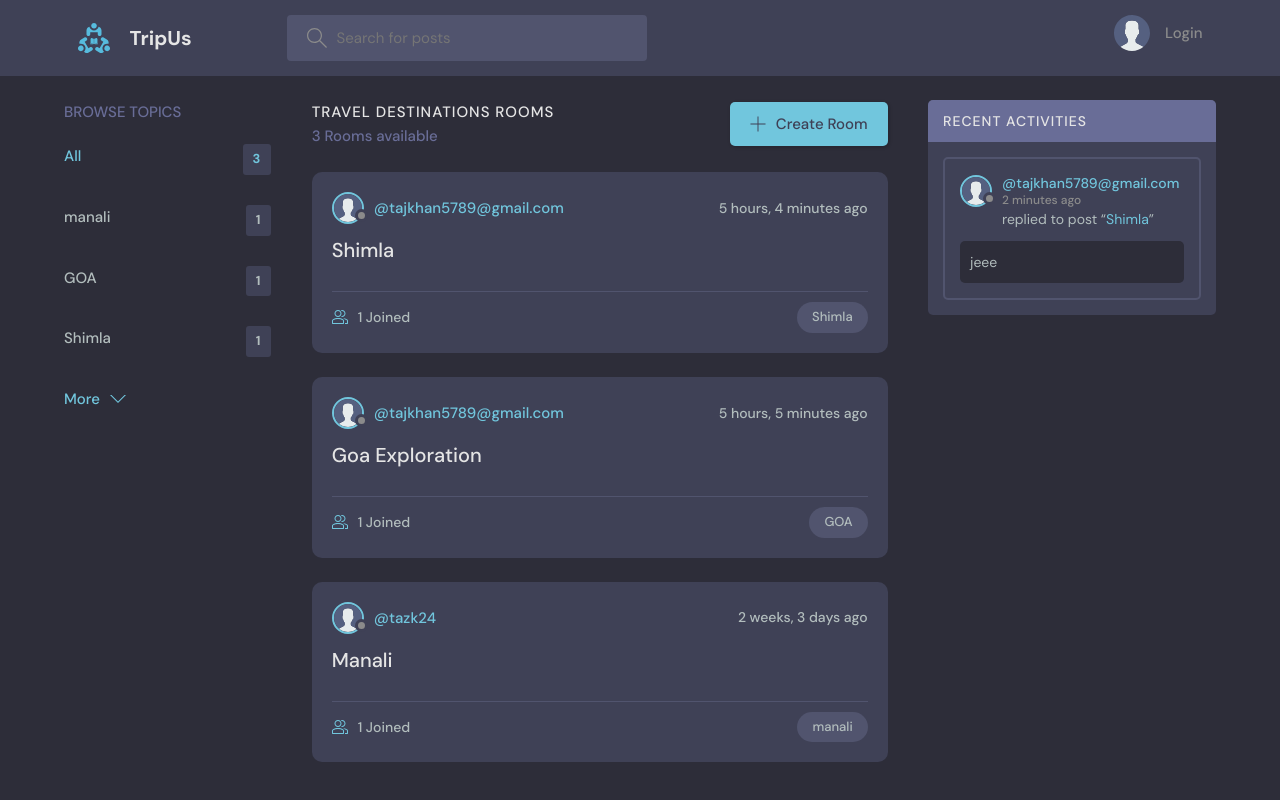
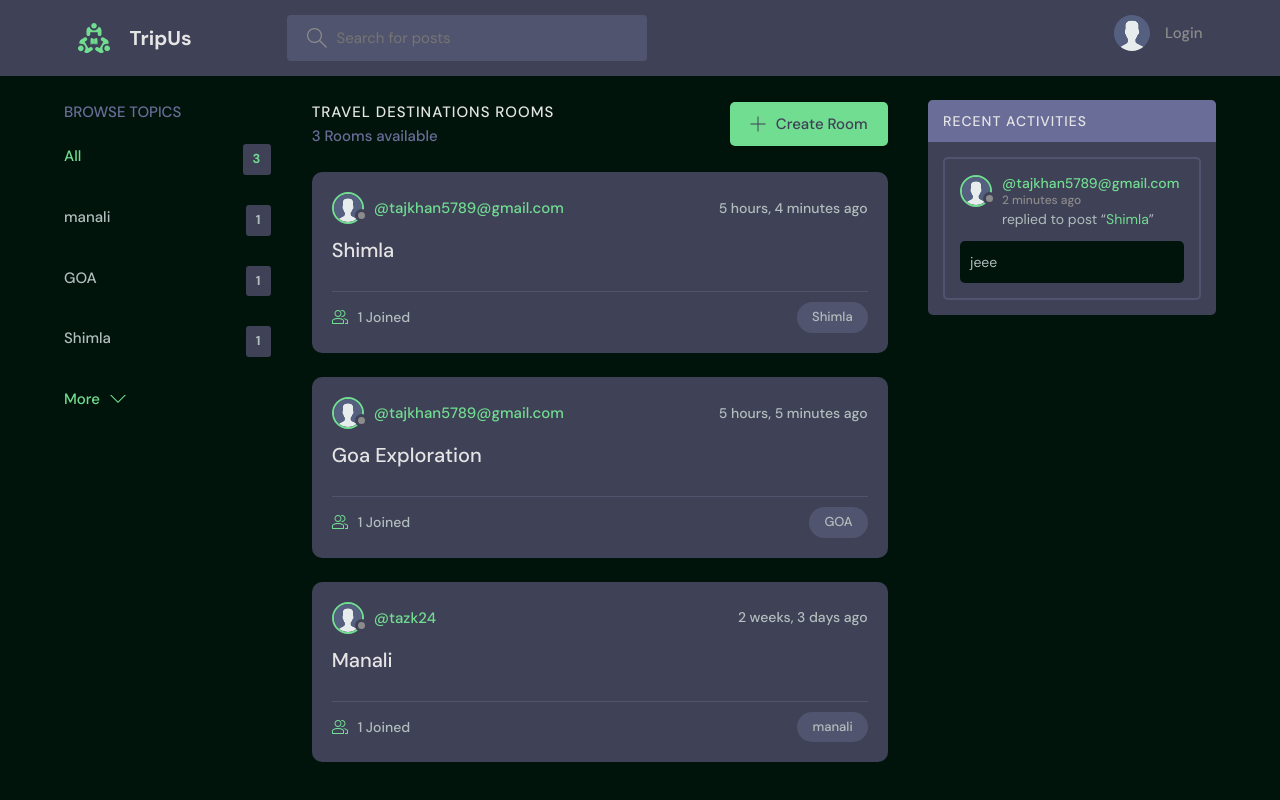
Before and after one commit to tazkhan24/tripus, a Django app: page / in a window 1280 px wide. Run offline with Django 3.2, Linux system fonts and the light colour scheme; data comes from the database, SQL or seed files in the repository; both versions use the stored data as it was after the commit.

Commit message:
some changes

```diff
--- a/base/templates/base/home.html
+++ b/base/templates/base/home.html
@@ -13,7 +13,7 @@
     <!-- Room List Start -->
     <div class="roomList">
       <div class="mobile-menu">
-        <form action="{% url 'home' %}" method="GET" class="header__search">
+        <form action = "{% url 'home' %}" method="GET" class="header__search">
           <label>
             <svg version="1.1" xmlns="http://www.w3.org/2000/svg" width="32" height="32" viewBox="0 0 32 32">
               <title>search</title>
--- a/static/styles/style.css
+++ b/static/styles/style.css
@@ -1,7 +1,7 @@
 @import url("https://fonts.googleapis.com/css2?family=DM+Sans:wght@400;500;700&display=swap");
 
 :root {
-  --color-main: #71c6dd;
+  --color-main: #71dd91;
     --color-main-light: #e1f6fb;
     --color-dark: #3f4156;
     --color-dark-medium: #51546e;
@@ -9,7 +9,7 @@
     --color-light: #e5e5e5;
     --color-gray: #8b8b8b;
     --color-light-gray: #b2bdbd;
-  --color-bg: #2d2d39;
+    --color-bg: rgb(1, 20, 11);
     --color-success: #5dd693;
     --color-error: #fc4b0b;
 }
```
Also changed, not shown: db.sqlite3, static/images/logo.svg. Lines whose indentation alone changed are shown as unchanged.
